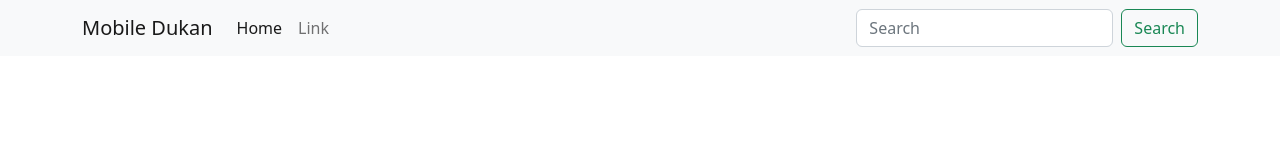
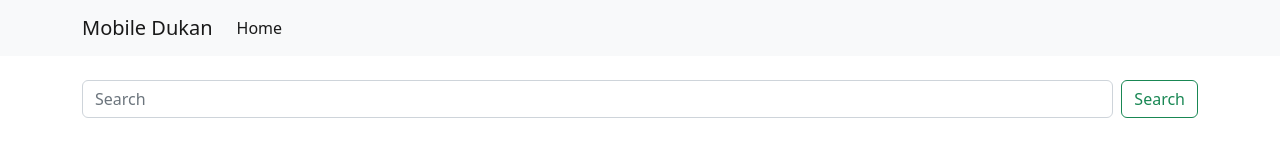
Before and after one commit to spsujoy007/Search-Phones, a plain HTML site: page index.html in a window 1280 px wide. Drawn offline with nearby package versions, Linux system fonts and the light colour scheme.

Commit message:
search field problem solve and add keypress

```diff
--- a/index.html
+++ b/index.html
@@ -26,7 +26,7 @@
 
 
     <header class="mb-4">
-        <nav class="navbar navbar-expand-lg bg-light fixed-top">
+        <nav class="navbar navbar-expand-lg bg-light ">
             <div class="container">
                 <a class="navbar-brand" href="#">Mobile Dukan</a>
                 <button class="navbar-toggler" type="button" data-bs-toggle="collapse"
@@ -39,23 +39,20 @@
                         <li class="nav-item">
                             <a class="nav-link active" aria-current="page" href="#">Home</a>
                         </li>
-                        <li class="nav-item">
-                            <a class="nav-link" href="#">Link</a>
-                        </li>
-
                     </ul>
 
-                    <!--/////////// search phones from here /////////// -->
-                    <div class="d-flex" role="search">
-                        <input id="search-field" class="form-control me-2" placeholder="Search" aria-label="Search">
-                        <button id="search-btn" class="btn btn-outline-success" type="submit">Search</button>
-                    </div>
                 </div>
             </div>
         </nav>
     </header>
 
     <main class="container">
+        <!--/////////// search phones from here /////////// -->
+        <div role="search" class="d-flex">
+            <input id="search-field" class="form-control me-2" placeholder="Search" aria-label="Search">
+            <button id="search-btn" class="btn btn-outline-success d-inline" type="submit">Search</button>
+        </div>
+
         <section id="all-products">
             <!-- phone container //////////// -->
             <div id="phone-container" class="row row-cols-1 row-cols-md-3 g-4">
--- a/js/explore.js
+++ b/js/explore.js
@@ -87,11 +87,21 @@ const proccesSearch = (dataLimit) => {
     const searhField = document.getElementById('search-field');
     const searchText = searhField.value;
     getFunction(searchText, dataLimit)
+
+    // searhField.value = '';
 }
 
-document.getElementById('search-btn').addEventListener('click', function () {
+
+
+document.getElementById('search-btn').addEventListener('click', function (searchText) {
     proccesSearch(10);
+})
 
+//search with on keypress
+document.getElementById('search-field').addEventListener('keypress', function (enter) {
+    if (enter.key === 'Enter') {
+        proccesSearch(10);
+    }
 })
 
 const showOrHide = showOrHide => {
```
